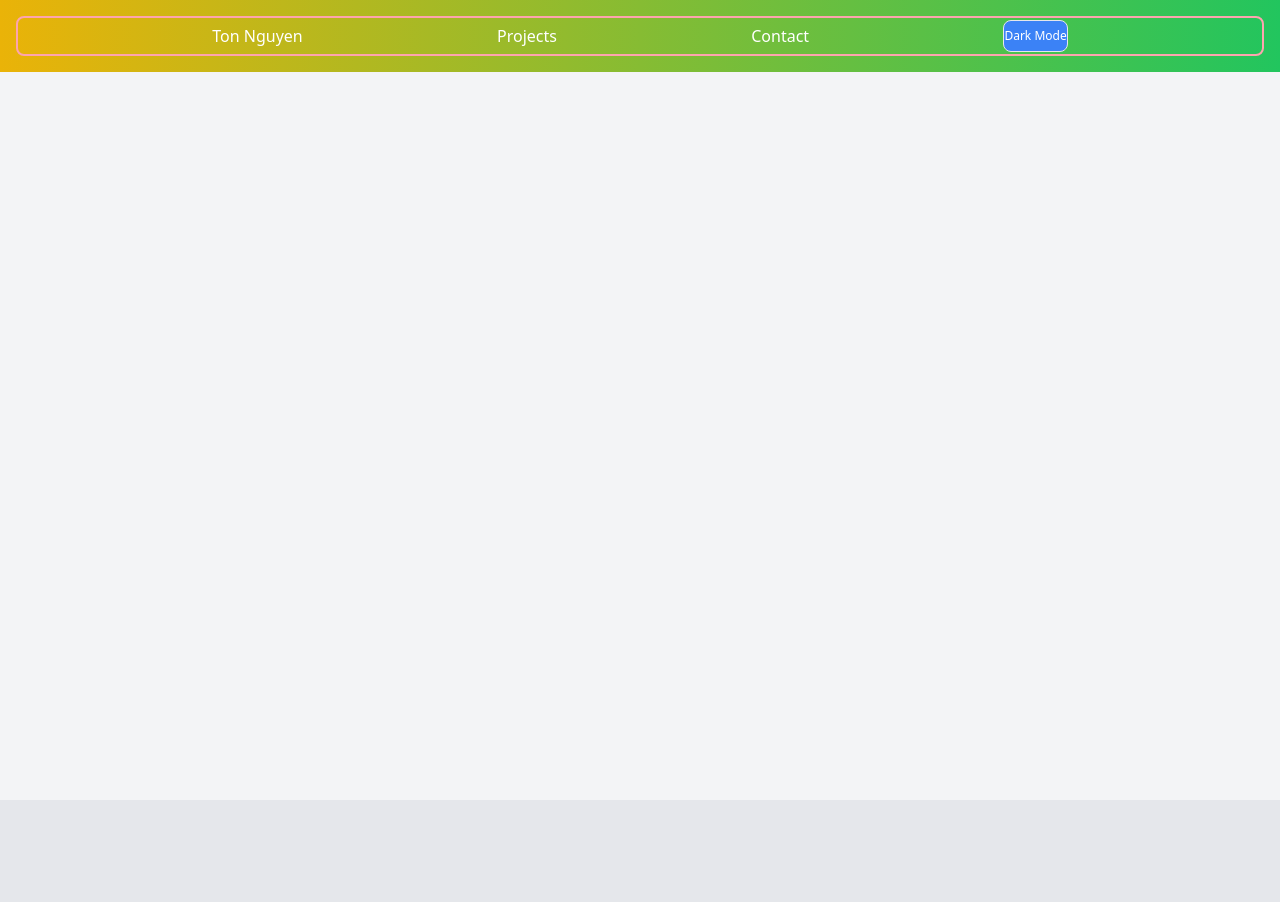
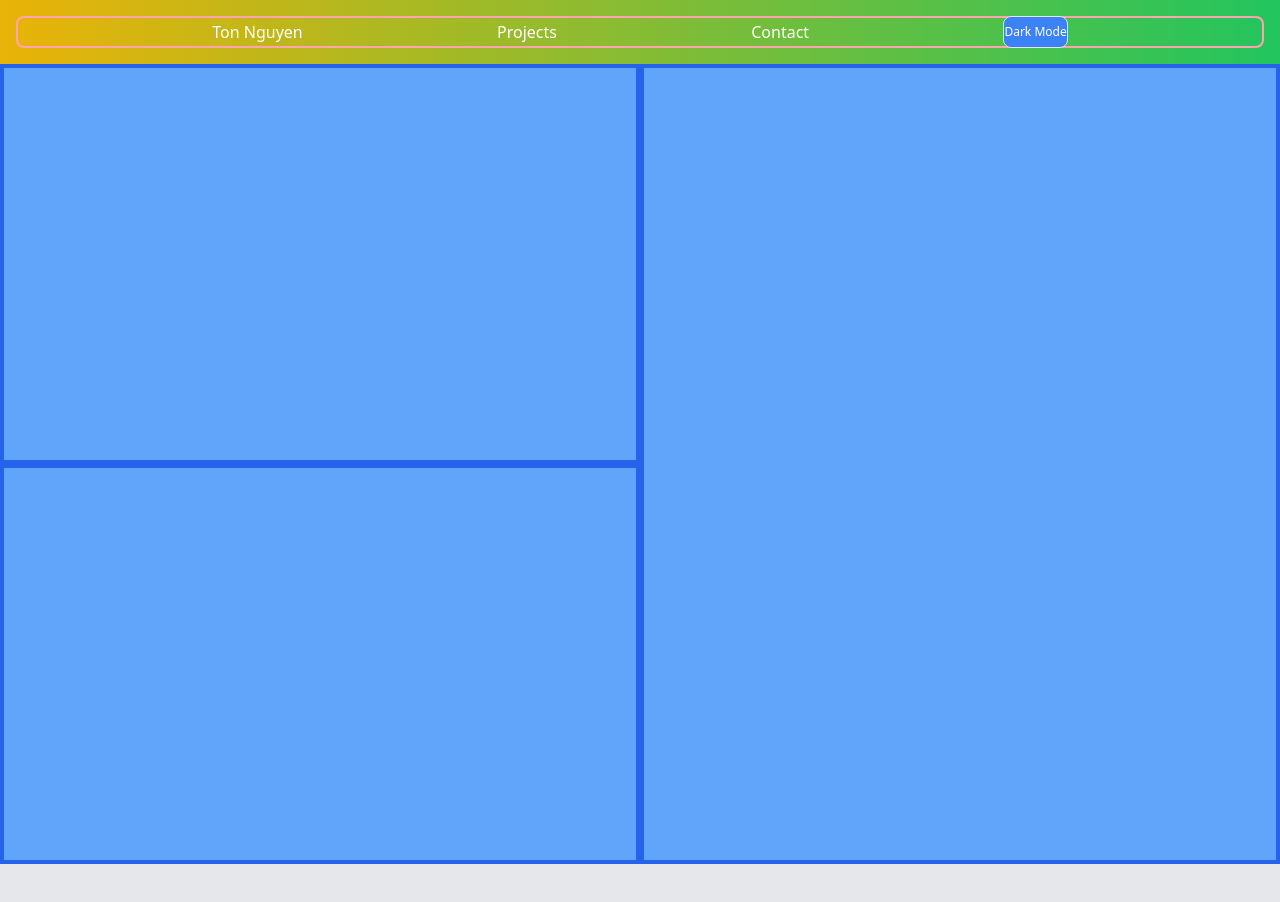
Before and after one commit to Nton23/profile, a website: page index.html in a window 1280 px wide. Shown: the top 902 px of the page. Drawn offline with Linux system fonts and the light colour scheme.

Commit message:
Add 3 divs into the first section and make a divider

```diff
--- a/index.html
+++ b/index.html
@@ -12,7 +12,7 @@
 <body>
     <nav class="fixed top-0 left-0 right-0 bg-gradient-to-r from-yellow-500 to-green-500 text-white p-4 z-10">
         <!-- Navigation content here -->
-        <div class="border-2 border-rose-300 rounded-lg h-10 flex justify-evenly items-center">
+        <div class="border-2 border-rose-300 rounded-lg h-8 flex justify-evenly items-center">
             <a href="#top">Ton Nguyen</a>
             <a href="#projects">Projects</a>
             <a href="#contact">Contact</a>
@@ -22,8 +22,11 @@
         </div>
     </nav>
 
-    <section class="h-screen bg-gray-100">
+    <section class="h-screen bg-blue-400 mt-16 grid grid-cols-2 grid-rows-2">
         <!-- Content for the first section -->
+        <div class="border-4 border-blue-600 col-starts-1 col-end-2 row-start-1 row-end-2"></div>
+        <div class="border-4 border-blue-600 col-starts-1 col-end-2 row-start-2 row-end-3"></div>
+        <div class="border-4 border-blue-600 col-start-2 col-end-3 row-span-2"></div>
     </section>
 
     <section class="h-screen bg-gray-200">
```
Also changed, not shown: css/style.css.
